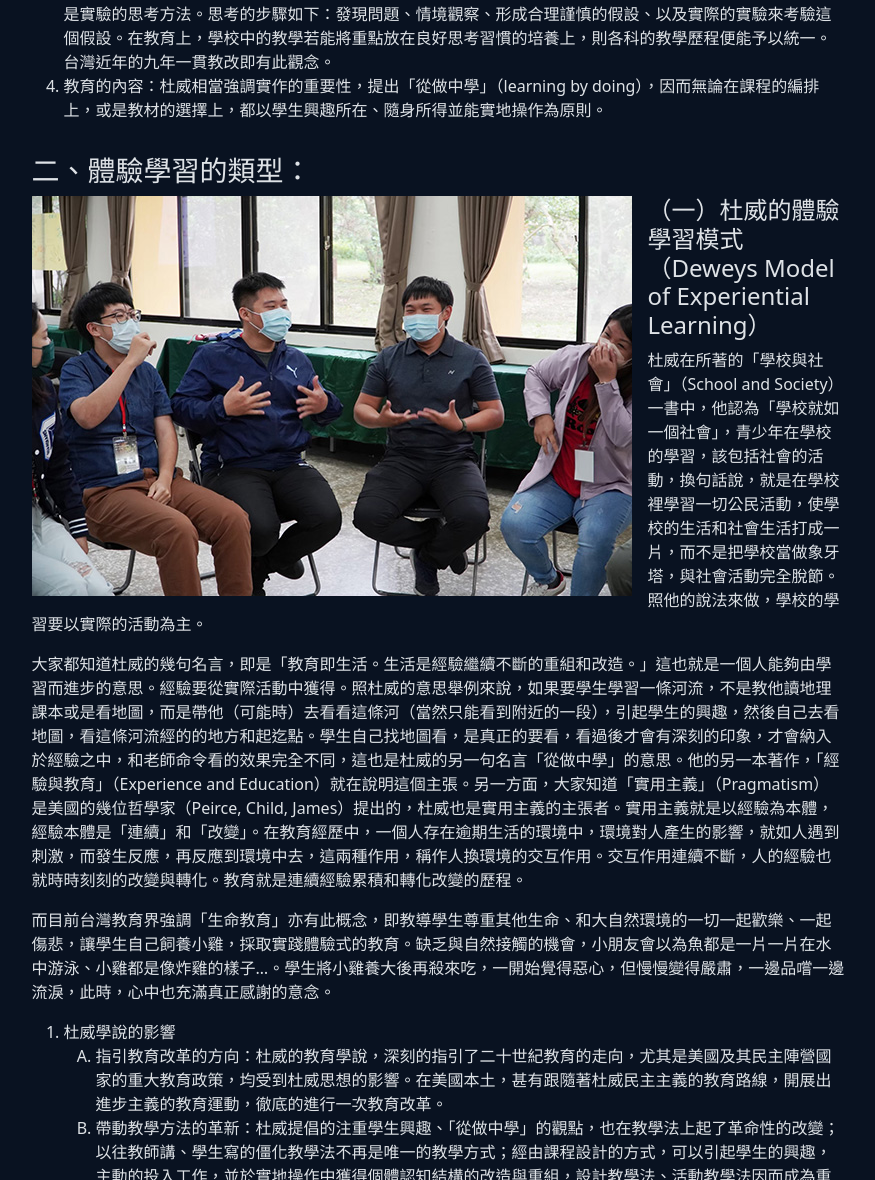
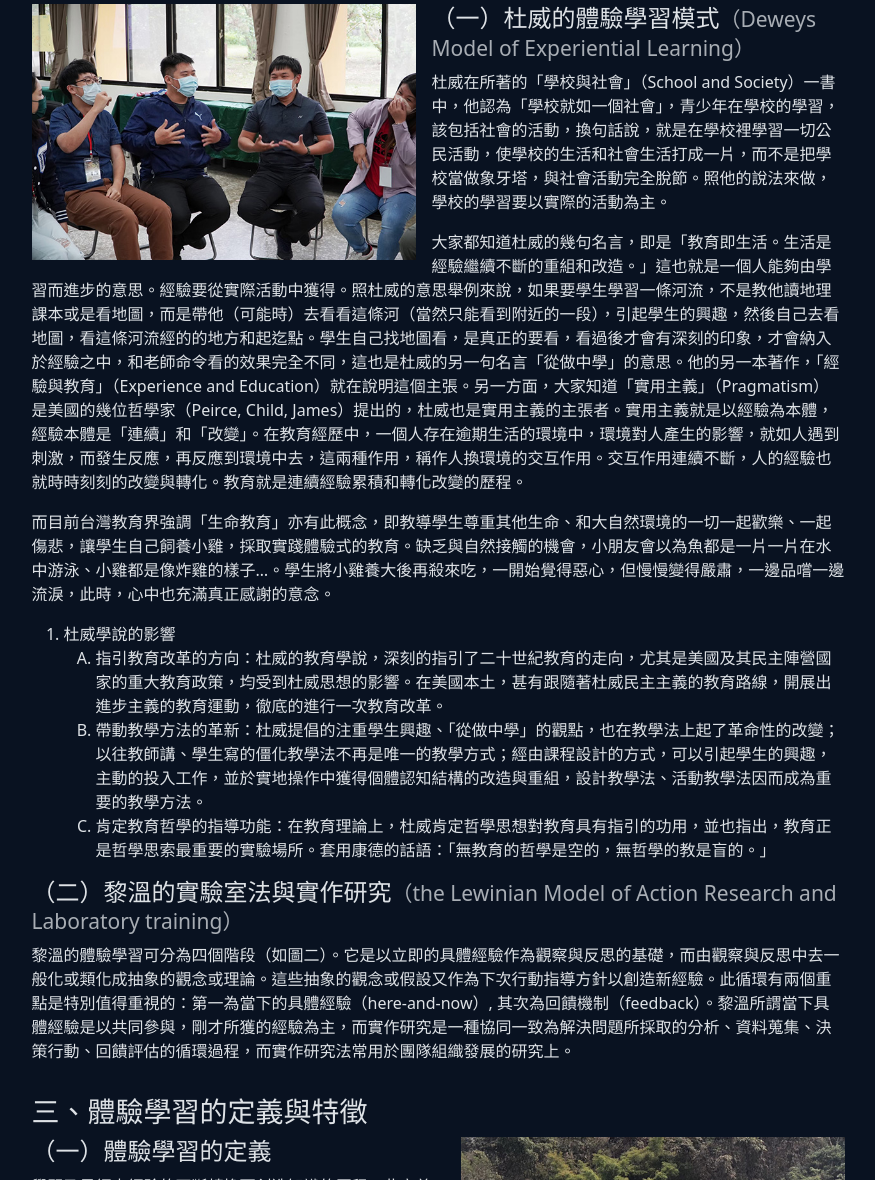
Before and after one commit to CYC241002/adventure-center, a plain HTML site: page expe-learning/index.html in a window 1280 px wide. Shown: the part 1620-2800 px from the top of the page, without its empty margins (202-1077 px from the left). Drawn offline with nearby package versions, Linux system fonts and the light colour scheme.

Commit message:
變更探索教育頁面排版

```diff
--- a/expe-learning/css/style.css
+++ b/expe-learning/css/style.css
@@ -45,3 +45,10 @@ body .main > section:first-of-type {
     width: 2.5em;
     height: 2.5em;
 }
+
+@media (min-width: 992px) {
+    .img {
+        max-width: 400px;
+        height: auto;
+    }
+}
--- a/expe-learning/index.html
+++ b/expe-learning/index.html
@@ -45,7 +45,7 @@
                 </section>
                 <section class="pt-2 pb-2">
                     <h3>一、體驗學習的教育哲學</h3>
-                    <img src="img/IMG_0128.jpg" class="img-fluid pt-4 pb-4 pt-lg-0 pb-lg-2 ps-lg-3 float-lg-end">
+                    <img src="img/IMG_0128.jpg" class="img img-fluid pt-4 pb-4 pt-lg-0 pb-lg-2 ps-lg-3 float-lg-end">
                     <h4>（一）思想背景</h4>
                     <ol>
                         <li>社會教改運動：在二十世紀初，美國為尋求適應劇烈的都市化與工業化而興起一連串的社會教育與政治改革運動，而其中「進步主義」教育運動是教改重要部份。教改認為教育即生活，學生要學習如何適應及改造目前的生活，同時教導學生民主的觀念，培育公民生活。這些運動因而塑造了當時美國生活的特徵。</li>
@@ -72,8 +72,8 @@
                 </section>
                 <section class="pt-2 pb-2">
                     <h3>二、體驗學習的類型：</h3>
-                    <img src="img/IMG_250213_21.jpg" class="img-fluid pt-4 pb-4 pt-lg-0 pb-lg-2 pe-lg-3 float-lg-start">
-                    <h4>（一）杜威的體驗學習模式（Deweys Model of Experiential Learning）</h4>
+                    <img src="img/IMG_250213_21.jpg" class="img img-fluid pt-4 pb-4 pt-lg-0 pb-lg-2 pe-lg-3 float-lg-start">
+                    <h4>（一）杜威的體驗學習模式<small class="text-body-secondary">（Deweys Model of Experiential Learning）</small></h4>
                     <p>杜威在所著的「學校與社會」（School and Society）一書中，他認為「學校就如一個社會」，青少年在學校的學習，該包括社會的活動，換句話說，就是在學校裡學習一切公民活動，使學校的生活和社會生活打成一片，而不是把學校當做象牙塔，與社會活動完全脫節。照他的說法來做，學校的學習要以實際的活動為主。</p>
                     <p>大家都知道杜威的幾句名言，即是「教育即生活。生活是經驗繼續不斷的重組和改造。」這也就是一個人能夠由學習而進步的意思。經驗要從實際活動中獲得。照杜威的意思舉例來說，如果要學生學習一條河流，不是教他讀地理課本或是看地圖，而是帶他（可能時）去看看這條河（當然只能看到附近的一段），引起學生的興趣，然後自己去看地圖，看這條河流經的的地方和起迄點。學生自己找地圖看，是真正的要看，看過後才會有深刻的印象，才會納入於經驗之中，和老師命令看的效果完全不同，這也是杜威的另一句名言「從做中學」的意思。他的另一本著作，「經驗與教育」（Experience and Education）就在說明這個主張。另一方面，大家知道「實用主義」（Pragmatism）是美國的幾位哲學家（Peirce, Child, James）提出的，杜威也是實用主義的主張者。實用主義就是以經驗為本體，經驗本體是「連續」和「改變」。在教育經歷中，一個人存在逾期生活的環境中，環境對人產生的影響，就如人遇到刺激，而發生反應，再反應到環境中去，這兩種作用，稱作人換環境的交互作用。交互作用連續不斷，人的經驗也就時時刻刻的改變與轉化。教育就是連續經驗累積和轉化改變的歷程。</p>
                     <p>而目前台灣教育界強調「生命教育」亦有此概念，即教導學生尊重其他生命、和大自然環境的一切一起歡樂、一起傷悲，讓學生自己飼養小雞，採取實踐體驗式的教育。缺乏與自然接觸的機會，小朋友會以為魚都是一片一片在水中游泳、小雞都是像炸雞的樣子…。學生將小雞養大後再殺來吃，一開始覺得惡心，但慢慢變得嚴肅，一邊品嚐一邊流淚，此時，心中也充滿真正感謝的意念。</p>
@@ -86,12 +86,12 @@
                             </ol>
                         </li>
                     </ol>
-                    <h4>（二）黎溫的實驗室法與實作研究（the Lewinian Model of Action Research and Laboratory training）</h4>
+                    <h4>（二）黎溫的實驗室法與實作研究<small class="text-body-secondary">（the Lewinian Model of Action Research and Laboratory training）</small></h4>
                     <p>黎溫的體驗學習可分為四個階段（如圖二）。它是以立即的具體經驗作為觀察與反思的基礎，而由觀察與反思中去一般化或類化成抽象的觀念或理論。這些抽象的觀念或假設又作為下次行動指導方針以創造新經驗。此循環有兩個重點是特別值得重視的：第一為當下的具體經驗（here-and-now）, 其次為回饋機制（feedback）。黎溫所謂當下具體經驗是以共同參與，剛才所獲的經驗為主，而實作研究是一種協同一致為解決問題所採取的分析、資料蒐集、決策行動、回饋評估的循環過程，而實作研究法常用於團隊組織發展的研究上。</p>
                 </section>
                 <section class="pt-2 pb-2">
                     <h3>三、體驗學習的定義與特徵</h3>
-                    <img src="img/IMG_1110224_SUP_250213_4.jpg" class="img-fluid pt-4 pb-4 pt-lg-0 pb-lg-2 ps-lg-3 float-lg-end">
+                    <img src="img/IMG_1110224_SUP_250213_4.jpg" class="img img-fluid pt-4 pb-4 pt-lg-0 pb-lg-2 ps-lg-3 float-lg-end">
                     <h4>（一）體驗學習的定義</h4>
                     <p>學習乃是經由經驗的不斷轉換而創造知識的歷程。此定義強調了學習歷程中幾個不同的觀點：</p>
                     <ol>
```
